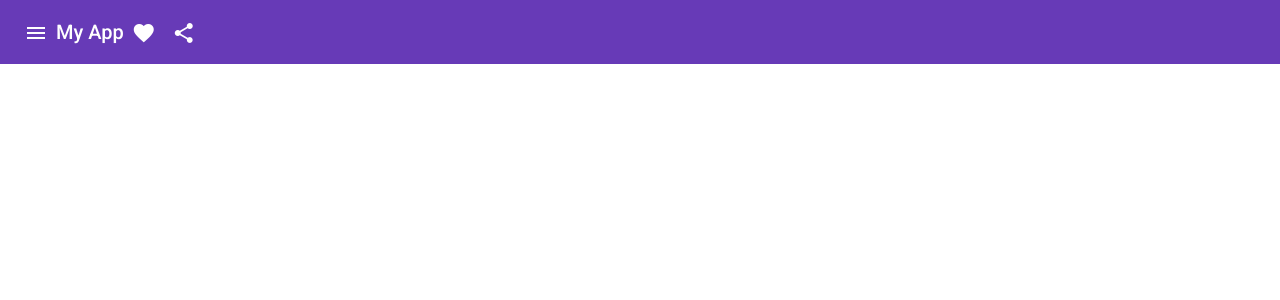
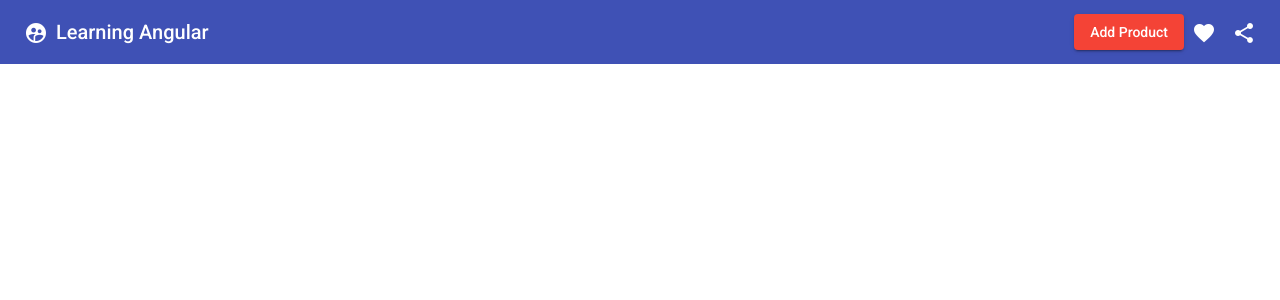
Before and after one commit to SashenGovender/IntroductionToAngular, an Angular app in the folder AngularUI/: page / in a window 1280 px wide. Shown: the top 300 px of the page. Built offline with nearby package versions, Linux system fonts and the light colour scheme.

Commit message:
cleaned up navigate component. Added dialog component

```diff
--- a/AngularUI/angular.json
+++ b/AngularUI/angular.json
@@ -23,7 +23,7 @@
               "src/assets"
             ],
             "styles": [
-              "./node_modules/@angular/material/prebuilt-themes/deeppurple-amber.css",
+              "./node_modules/@angular/material/prebuilt-themes/indigo-pink.css",
               "src/styles.css"
             ],
             "scripts": []
--- /dev/null
+++ b/AngularUI/src/app/dialog/dialog.component.html
@@ -0,0 +1 @@
+<p>dialog works!</p>
--- /dev/null
+++ b/AngularUI/src/app/dialog/dialog.component.ts
@@ -0,0 +1,15 @@
+import { Component, OnInit } from '@angular/core';
+
+@Component({
+  selector: 'app-dialog',
+  templateUrl: './dialog.component.html',
+  styleUrls: ['./dialog.component.css']
+})
+export class DialogComponent implements OnInit {
+
+  constructor() { }
+
+  ngOnInit(): void {
+  }
+
+}
--- a/AngularUI/src/app/navbar/navbar.component.css
+++ b/AngularUI/src/app/navbar/navbar.component.css
@@ -0,0 +1,3 @@
+.example-spacer {
+    flex: 1 1 auto;
+  }
--- a/AngularUI/src/app/navbar/navbar.component.html
+++ b/AngularUI/src/app/navbar/navbar.component.html
@@ -1,9 +1,10 @@
 <mat-toolbar color="primary">
   <button mat-icon-button class="example-icon" aria-label="Example icon-button with menu icon">
-    <mat-icon>menu</mat-icon>
+    <mat-icon>supervised_user_circle</mat-icon> <!--https://www.angularjswiki.com/angular/angular-material-icons-list-mat-icon-list/-->
   </button>
-  <span>My App</span>
+  <span>Learning Angular</span>
   <span class="example-spacer"></span>
+  <button mat-raised-button color="warn" (click)="openDialog()">Add Product</button>
   <button mat-icon-button class="example-icon favorite-icon" aria-label="Example icon-button with heart icon">
     <mat-icon>favorite</mat-icon>
   </button>
--- a/AngularUI/src/app/navbar/navbar.component.ts
+++ b/AngularUI/src/app/navbar/navbar.component.ts
@@ -1,4 +1,6 @@
 import { Component, OnInit } from '@angular/core';
+import {MatDialog, MAT_DIALOG_DATA} from '@angular/material/dialog';
+import { DialogComponent } from '../dialog/dialog.component';
 
 @Component({
   selector: 'app-navbar',
@@ -7,9 +9,16 @@ import { Component, OnInit } from '@angular/core';
 })
 export class NavbarComponent implements OnInit {
 
-  constructor() { }
+  constructor(private dialog: MatDialog) { }
 
   ngOnInit(): void {
   }
 
+  openDialog() {
+    this.dialog.open(DialogComponent , {
+      width: '30%'
+
+    });
+  }
+
 }
```
Also changed, not shown: AngularUI/src/app/app.module.ts (+5 -2 lines), AngularUI/src/app/dialog/dialog.component.css (added).
